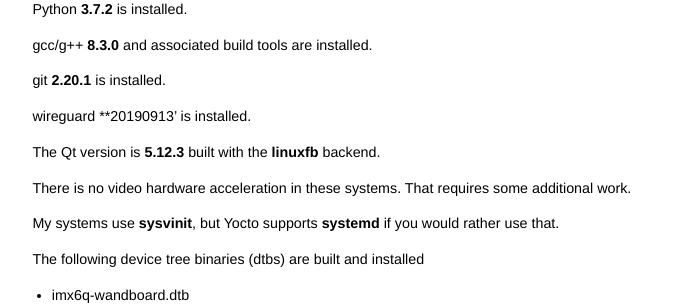
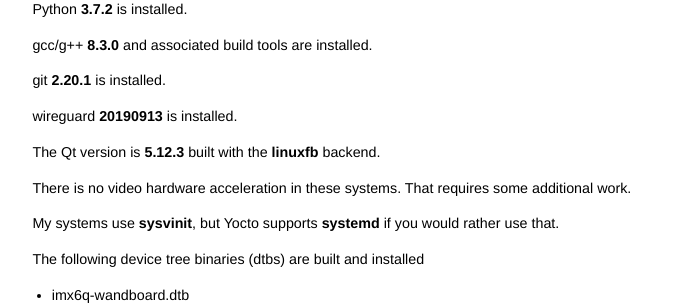
Before and after one commit to jumpnow/jumpnowtek-site, a Jekyll site: the page built from _posts/2014-02-28-Wandboard-Systems-with-Yocto.md, in a window 1280 px wide and 900 px high, scrolled down 458 px. Shown: the part 152-457 px from the top of the window, without its empty margins (293-986 px from the left). Built offline with Jekyll 4.4.1, drawn with Linux system fonts in a browser that asks for light colours.

Commit message:
Fix formatting

```diff
--- a/_posts/2014-02-28-Wandboard-Systems-with-Yocto.md
+++ b/_posts/2014-02-28-Wandboard-Systems-with-Yocto.md
@@ -33,7 +33,7 @@
 
 git **2.20.1** is installed.
 
-wireguard **20190913' is installed.
+wireguard **20190913** is installed.
 
 The Qt version is **5.12.3** built with the **linuxfb** backend.
 
```
